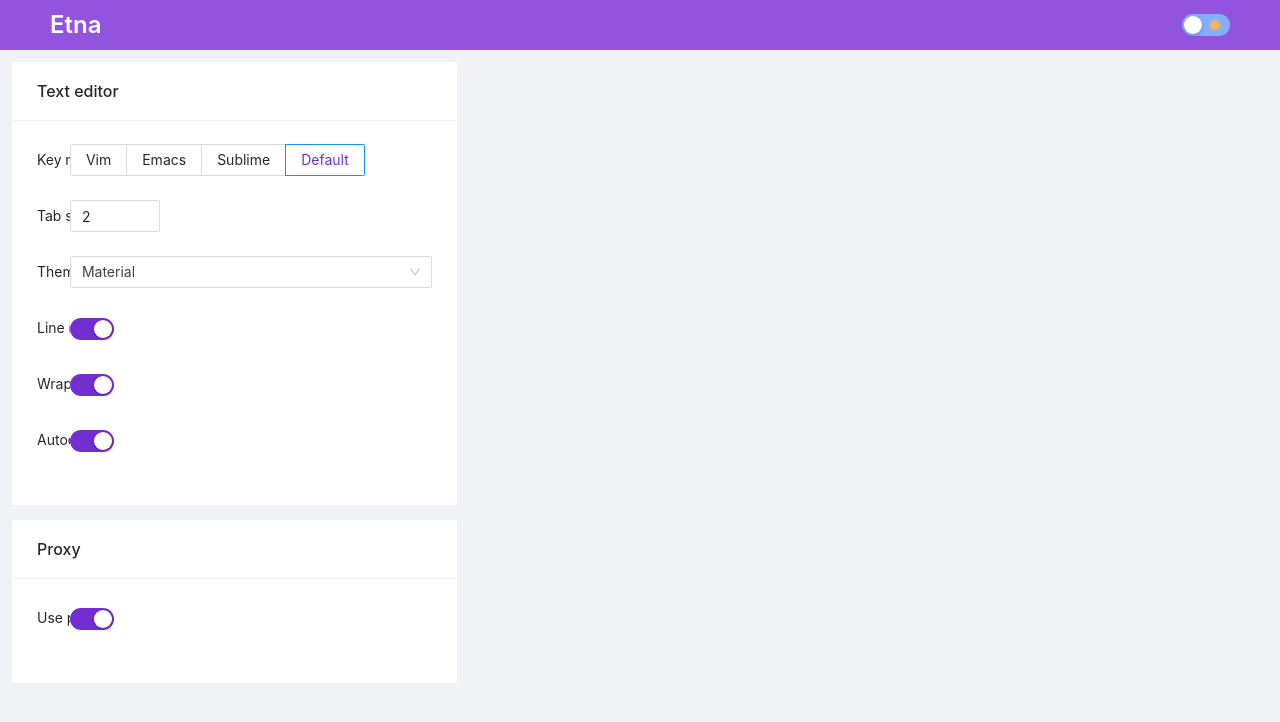
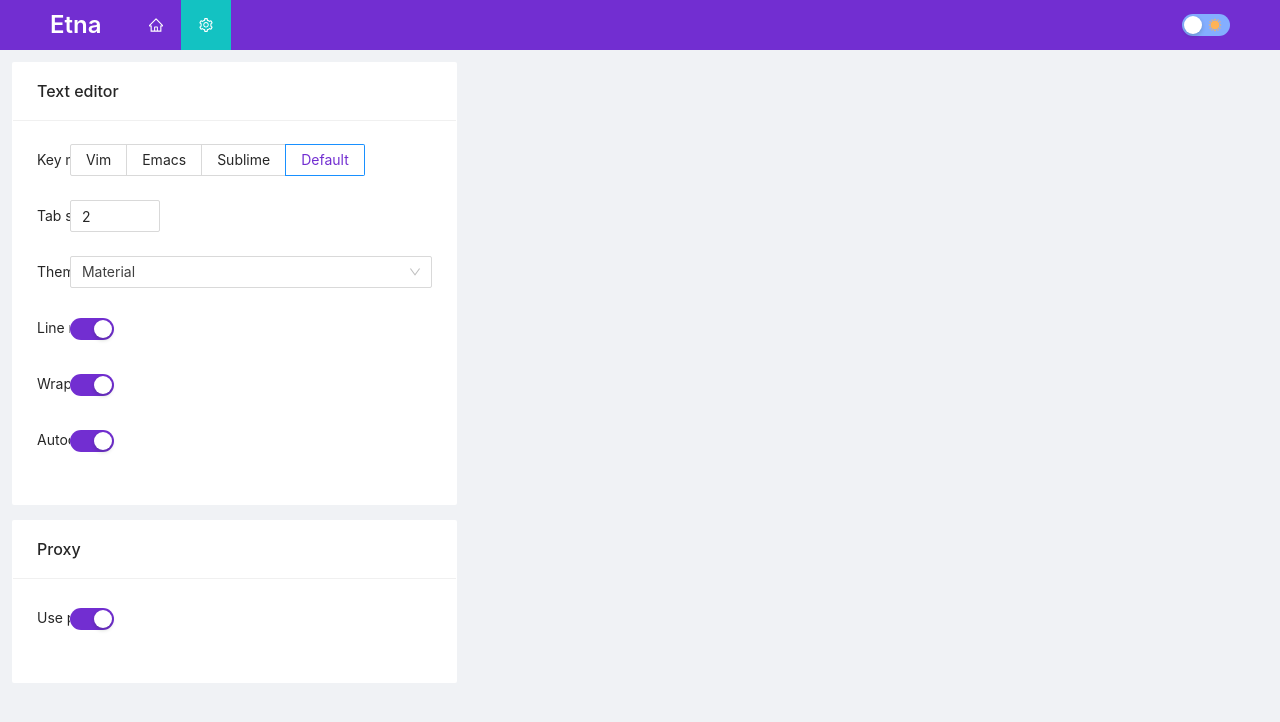
Before and after one commit to s-r-x/etna, a React app: page /settings in a window 1280 px wide. Shown: the top 722 px of the page. Built offline with nearby package versions, Linux system fonts and the light colour scheme.

Commit message:
top bar nav

```diff
--- a/src/layouts/Root/index.tsx
+++ b/src/layouts/Root/index.tsx
@@ -2,7 +2,6 @@ import React from "react";
 import { Layout, Menu, Typography } from "antd";
 import { HomeOutlined, SettingOutlined } from "@ant-design/icons";
 import { withRouter, RouteComponentProps } from "react-router-dom";
-import { SelectParam } from "antd/lib/menu";
 import * as S from "./styled";
 import ThemeToggler from "@/domains/theme/components/Toggler";
 
@@ -24,7 +23,7 @@ class RootLayout extends React.Component<TProps, TState> {
   onCollapse = (collapsed: boolean) => {
     this.setState({ collapsed });
   };
-  onSelect = ({ key }: SelectParam) => {
+  onSelect = ({ key }: { key: string }) => {
     this.props.history.push(key);
   };
   componentDidMount() {
@@ -43,6 +42,18 @@ class RootLayout extends React.Component<TProps, TState> {
               Etna
             </Typography.Title>
           </S.Logo>
+          <S.Menu>
+            <li>
+              <S.Link exact activeClassName="link-active" to="/">
+                <HomeOutlined />
+              </S.Link>
+            </li>
+            <li>
+              <S.Link activeClassName="link-active" to="/settings">
+                <SettingOutlined />
+              </S.Link>
+            </li>
+          </S.Menu>
           <ThemeToggler />
         </S.Header>
         <Content style={{ margin: "12px", display: "flex" }}>
--- a/src/layouts/Root/styled.ts
+++ b/src/layouts/Root/styled.ts
@@ -1,5 +1,5 @@
 import styled from "styled-components";
-import { Link as BaseLink } from "react-router-dom";
+import { NavLink as BaseLink } from "react-router-dom";
 import { Layout } from "antd";
 
 export const Logo = styled.div`
@@ -9,14 +9,46 @@ export const Logo = styled.div`
   }
 `;
 
-export const Link = styled(BaseLink)`
-  color: white;
-`;
 export const Header = styled(Layout.Header)`
   display: flex;
   justify-content: space-between;
   align-items: center;
-  background: ${({ theme }) => theme.colors.primary.accent};
+  background: ${({ theme }) => theme.colors.primary.main};
   line-height: 50px;
   height: 50px;
 `;
+export const Menu = styled.ul`
+  list-style-type: none;
+  padding: 0;
+  margin: 0;
+  background-color: transparent;
+  display: flex;
+  align-items: center;
+  margin-right: auto;
+  margin-left: 30px;
+  li {
+    position: relative;
+    width: 50px;
+    height: 50px;
+  }
+`;
+
+export const Link = styled(BaseLink)`
+  color: white;
+  position: absolute;
+  left: 0;
+  top: 0;
+  width: 100%;
+  height: 100%;
+  text-align: center;
+  transition: background-color 0.25s ease;
+  :hover,
+  :focus {
+    background-color: ${({ theme }) => theme.colors.secondary.accent};
+    color: white;
+  }
+  &.link-active {
+    background-color: ${({ theme }) => theme.colors.secondary.main};
+    color: white;
+  }
+`;
```
